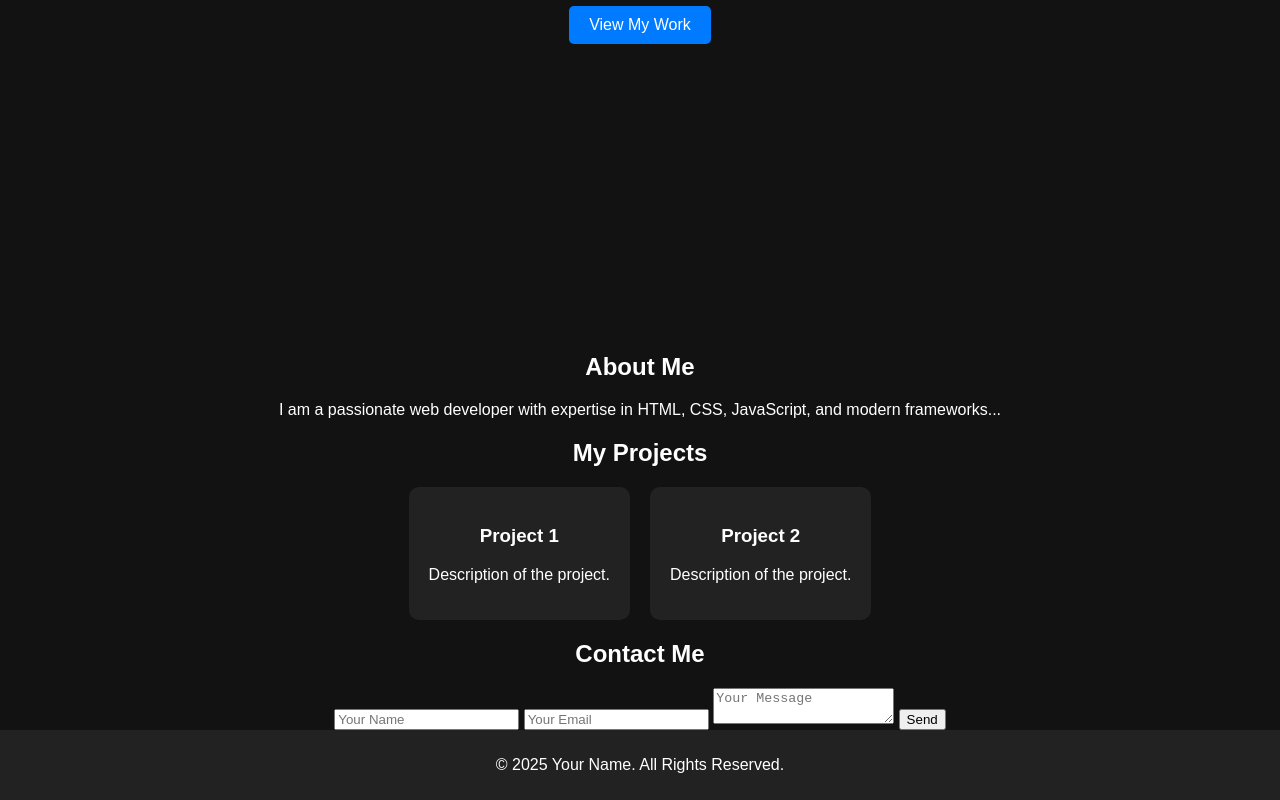
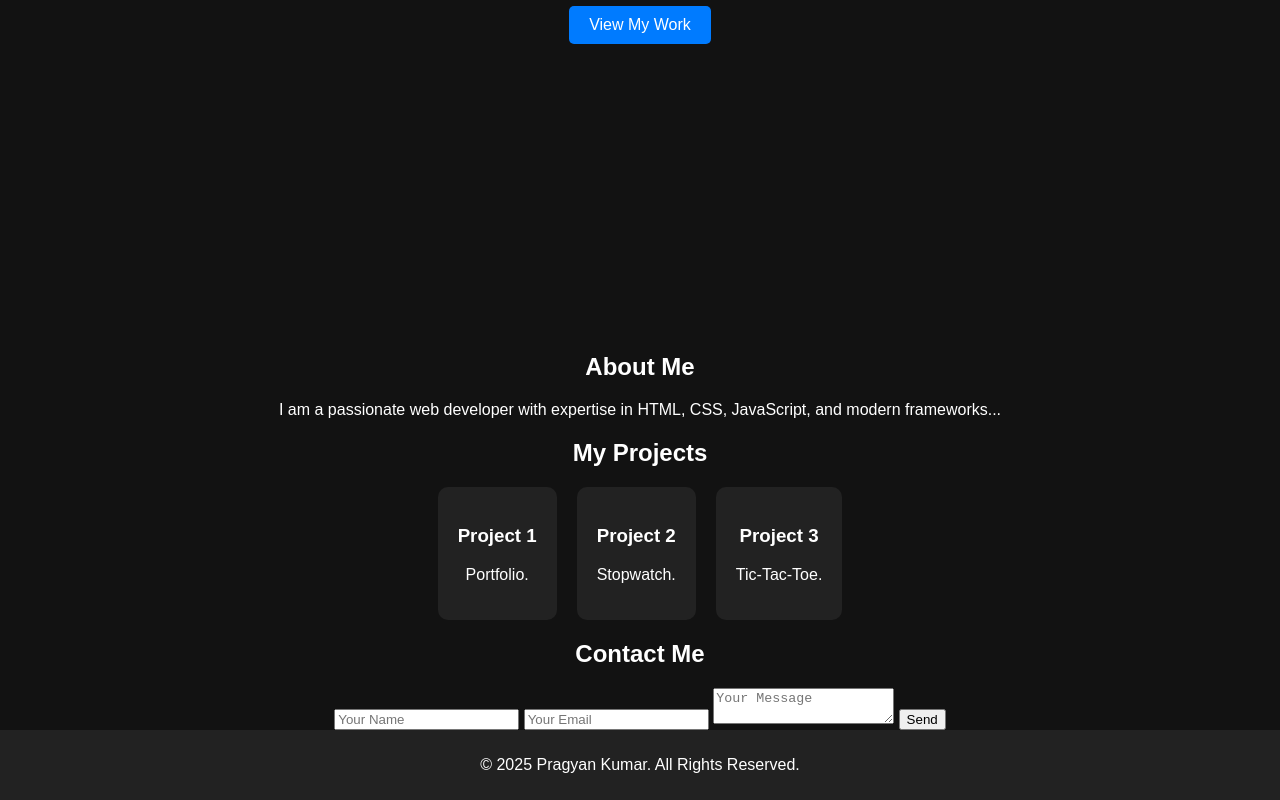
Before and after one commit to Pragyan9908/task-4, a plain HTML site: page index.html in a window 1280 px wide. Shown: the part 467-1267 px from the top of the page. Drawn offline with Linux system fonts and the light colour scheme.

Commit message:
Update index.html

```diff
--- a/index.html
+++ b/index.html
@@ -36,11 +36,15 @@
         <div class="project-grid">
             <div class="project-card">
                 <h3>Project 1</h3>
-                <p>Description of the project.</p>
+                <p>Portfolio.</p>
             </div>
             <div class="project-card">
                 <h3>Project 2</h3>
-                <p>Description of the project.</p>
+                <p>Stopwatch.</p>
+            </div>
+            <div class="project-card">
+                <h3>Project 3</h3>
+                <p>Tic-Tac-Toe.</p>
             </div>
         </div>
     </section>
@@ -56,7 +60,7 @@
     </section>
 
     <footer>
-        <p>&copy; 2025 Your Name. All Rights Reserved.</p>
+        <p>&copy; 2025 Pragyan Kumar. All Rights Reserved.</p>
     </footer>
     <script src="Task4.js"></script>
 </body>
```
